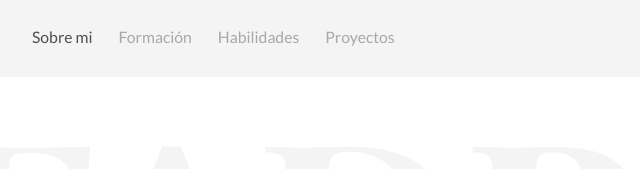
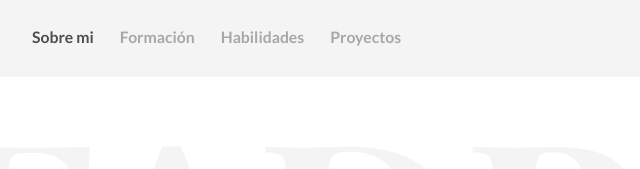
Before and after one commit to fadriqueat/fadrique, a plain HTML site: page index.html in a window 1280 px wide. Shown: the top 169 px of the page, 297-937 px from the left. Drawn offline with Linux system fonts and the light colour scheme.

Commit message:
Update index.html

```diff
--- a/index.html
+++ b/index.html
@@ -30,10 +30,10 @@
 				</div>
 			    <nav id="navbar-1" class="navbar item-nav">
 				    <ul>
-				        <li class="active"><a href="#about">Sobre mi</a></li>
-				        <li><a href="#experiences">Formación</a></li>
-				        <li><a href="#achievements">Habilidades</a></li>
-				        <li><a href="#skills">Proyectos</a></li>
+				        <li class="active"><a href="#about"><b>Sobre mi</b></a></li>
+				        <li><a href="#experiences"><b>Formación</b></a></li>
+				        <li><a href="#achievements"><b>Habilidades</b></a></li>
+				        <li><a href="#skills"><b>Proyectos</b></a></li>
 				    </ul>
 				</nav>
 			</header>
@@ -153,7 +153,7 @@
 				Posteriormente, Grafana extrae estos datos mediante consultas a InfluxDB para generar visualizaciones
 				altamente personalizadas en tiempo real. En el presente año, estamos dedicando esfuerzos a la investigación y
 				posible implementación de mejoras sustanciales en el proyecto. <br><br></li>
-				<li> - <a href="https://github.com/fadriqueat/FSweb" target="_blank">GitHub del proyecto</a></li>
+				<li> - <a href="https://github.com/fadriqueat/ISC_FS" target="_blank">GitHub del proyecto</a></li>
 			</ul>
 			<ul class="skill-list list-flat">
 				<li>Startup</li>
```
